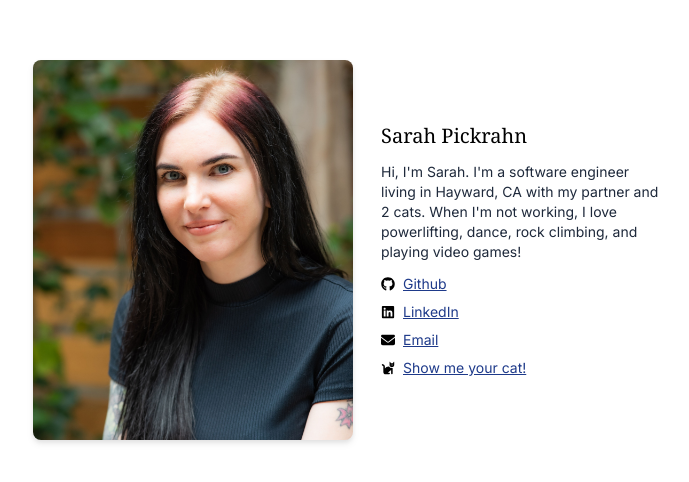
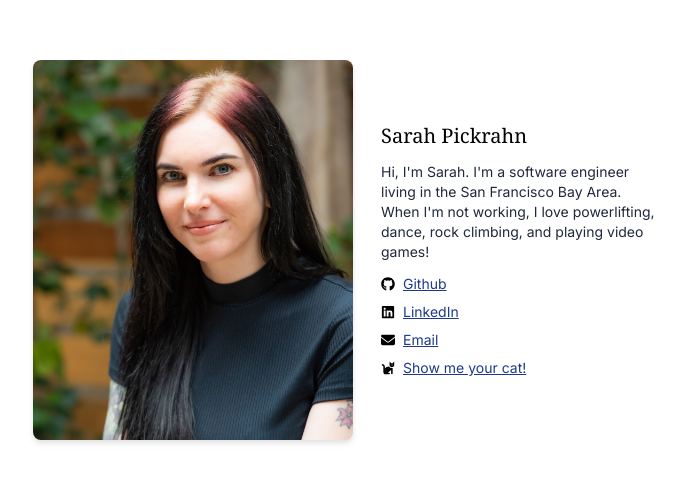
Before and after one commit to pickles27/personal-site, a Next.js app: page / in a window 1280 px wide. Shown: the part 150-632 px from the top of the page, without its empty margins (283-972 px from the left). Built offline with nearby package versions, Linux system fonts and the light colour scheme.

Commit message:
require node v22

```diff
--- a/package.json
+++ b/package.json
@@ -33,5 +33,8 @@
     "jest-environment-jsdom": "^29.7.0",
     "ts-jest": "^29.1.1",
     "ts-node": "^10.9.1"
+  },
+  "engines": {
+    "node": "22.x"
   }
 }
--- a/src/app/page.tsx
+++ b/src/app/page.tsx
@@ -16,9 +16,9 @@ export default function Home() {
       <div className="flex flex-col gap-3 mt-5 sm:mt-0 sm:p-5 sm:w-80 text-sm">
         <h1 className="font-serif text-xl">Sarah Pickrahn</h1>
         <p className="text-slate-800">
-          Hi, I&apos;m Sarah. I&apos;m a software engineer living in Hayward, CA
-          with my partner and 2 cats. When I&apos;m not working, I love
-          powerlifting, dance, rock climbing, and playing video games!
+          Hi, I&apos;m Sarah. I&apos;m a software engineer living in the San
+          Francisco Bay Area. When I&apos;m not working, I love powerlifting,
+          dance, rock climbing, and playing video games!
         </p>
         <SocialLinks />
       </div>
```
Also changed, not shown: 1 other file (tests, documents, lock files or other folders).
